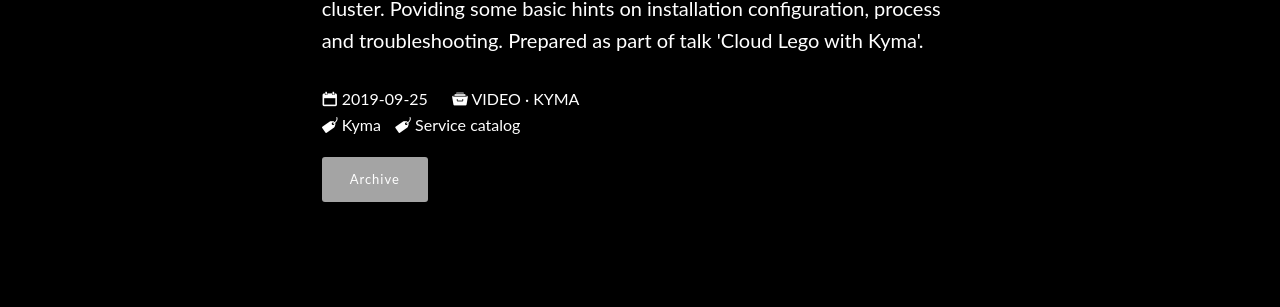
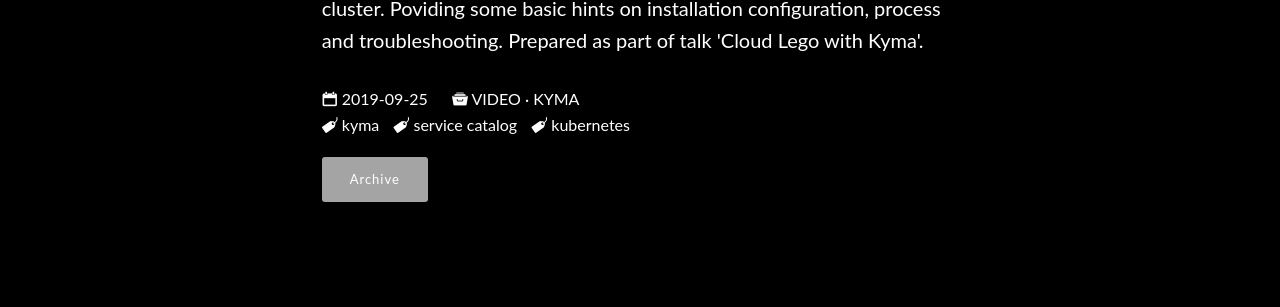
Before and after one commit to devopsspiral/devopsspiral.github.io, a Jekyll site: the page built from _posts/2019-09-25-Kyma-cluster-installation.md, in a window 1280 px wide. Shown: the part 1138-1445 px from the top of the page. Built offline with Jekyll 4.4.1, drawn with Linux system fonts in a browser that asks for light colours.

Commit message:
updates and fixes

```diff
--- a/_config.yml
+++ b/_config.yml
@@ -134,7 +134,7 @@
 #  /____/_____/\____/    Verify Website to Webmaster Tools
 
 # google_author:             ""
-# google_site_verification:  ""
+google_site_verification:  "F6ObSJjfsMrRnp_5HVqTnPBh-b84FY6ENA6LxAw33oY"
 # bing_webmastertools_id:    ""
 # alexa_verify_id:           ""
 
--- a/_data/navigation.yml
+++ b/_data/navigation.yml
@@ -33,4 +33,4 @@
   - title: "Github"
     url: https://github.com/devopsspiral
   - title: "YouTube"
-    url: https://youtube.com/devopsspiral
+    url: https://www.youtube.com/channel/UCcnh5fh8isCB0s0Jpz0T3WA
--- a/_posts/2019-09-25-Kyma-cluster-installation.md
+++ b/_posts/2019-09-25-Kyma-cluster-installation.md
@@ -8,10 +8,11 @@
 teaser: "Video that walks through Kyma installation on non-managed kubernetes cluster. Poviding some basic hints on installation configuration, process and troubleshooting. Prepared as part of talk 'Cloud Lego with Kyma'."
 categories:
   - video
-  - Kyma
+  - kyma
 tags:
-  - Kyma
-  - Service catalog
+  - kyma
+  - service catalog
+  - kubernetes
 iframe: "<iframe width='970' height='546' src='//www.youtube.com/embed/uKvqwj_3bMA' frameborder='0' allowfullscreen></iframe>"
 image:
   thumb: "kyma_cluster_installation.png"
```
Also changed, not shown: pages/redirected_page.md (+1 -0 lines), pages/talks.md (+2 -1 lines).
